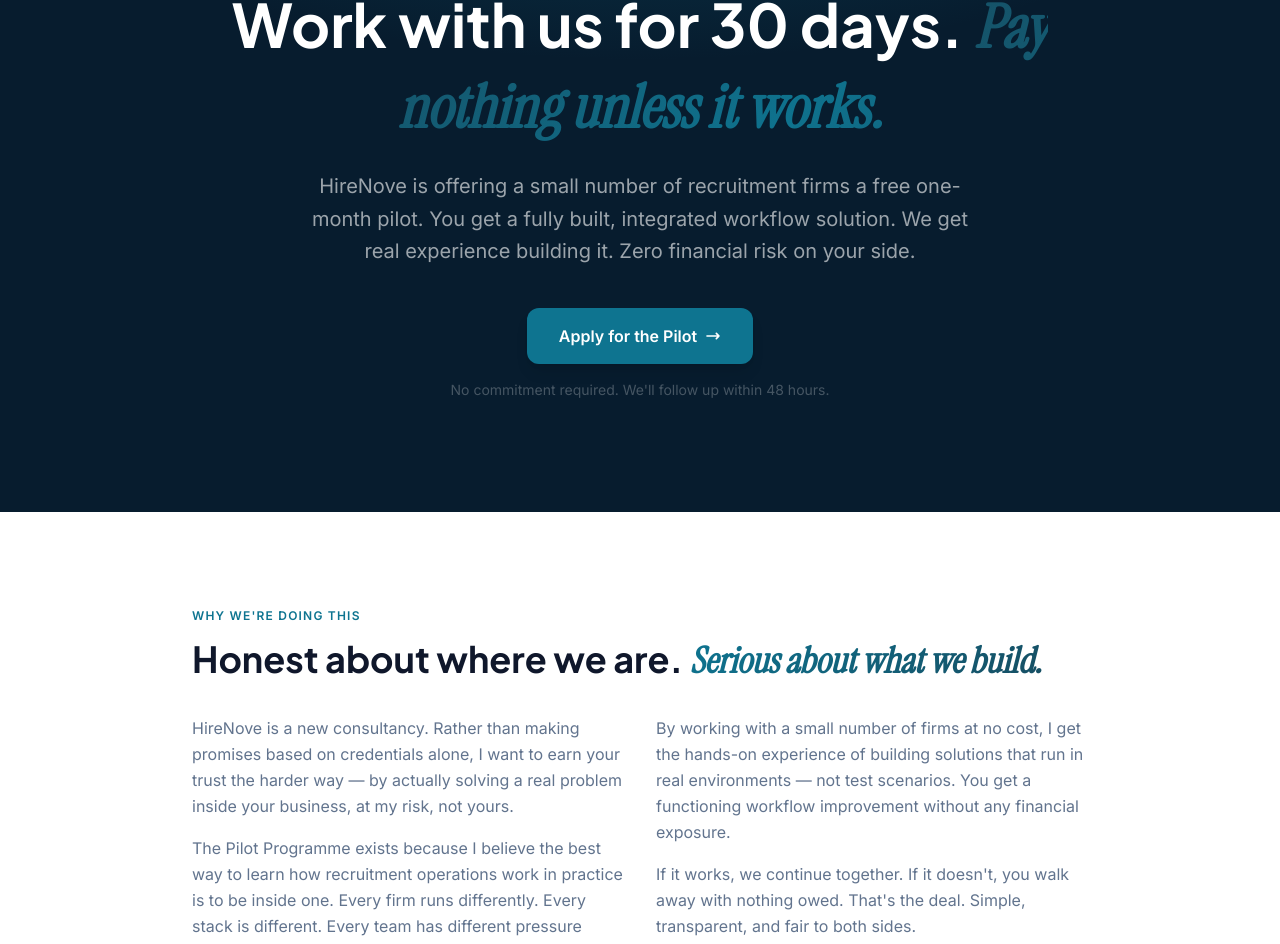
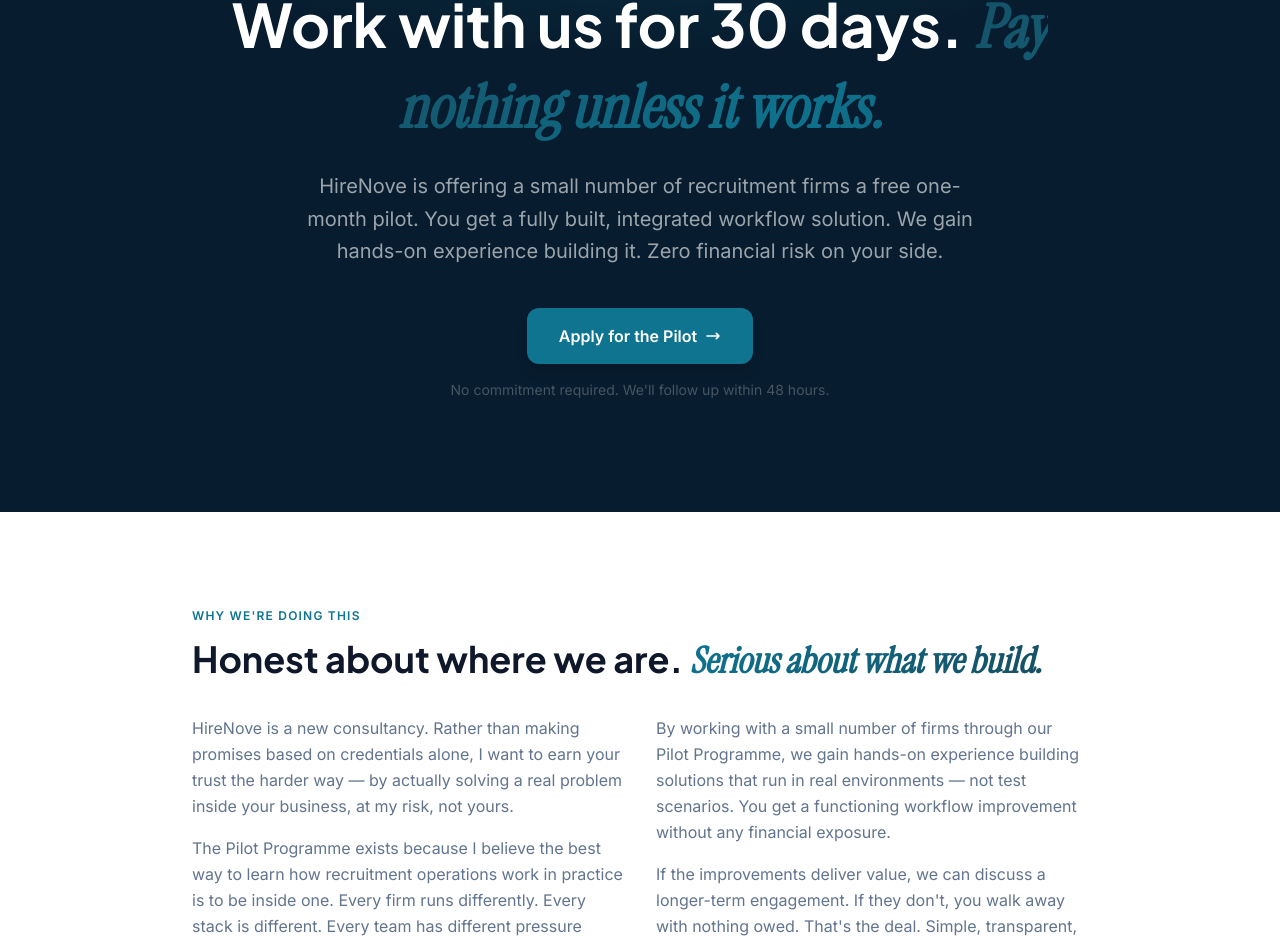
Before and after one commit to Anisabuilds/HireNove, a Next.js app: page /pilot in a window 1280 px wide. Shown: the part 228-1172 px from the top of the page. Built offline with nearby package versions, Linux system fonts and the light colour scheme.

Commit message:
update pilot page copy: remove 'free', use 'we', longer-term engagement

```diff
--- a/app/pilot/page.tsx
+++ b/app/pilot/page.tsx
@@ -118,7 +118,7 @@
             <span className="gradient-text font-serif-accent">Pay nothing unless it works.</span>
           </h1>
           <p className="text-lg sm:text-xl text-white/60 max-w-2xl mx-auto leading-relaxed mb-10">
-            HireNove is offering a small number of recruitment firms a free one-month pilot. You get a fully built, integrated workflow solution. We get real experience building it. Zero financial risk on your side.
+            HireNove is offering a small number of recruitment firms a free one-month pilot. You get a fully built, integrated workflow solution. We gain hands-on experience building it. Zero financial risk on your side.
           </p>
           <button
             onClick={() => document.dispatchEvent(new CustomEvent("openPilot"))}
@@ -165,10 +165,10 @@
               </div>
               <div className="space-y-4">
                 <p>
-                  By working with a small number of firms at no cost, I get the hands-on experience of building solutions that run in real environments — not test scenarios. You get a functioning workflow improvement without any financial exposure.
+                  By working with a small number of firms through our Pilot Programme, we gain hands-on experience building solutions that run in real environments — not test scenarios. You get a functioning workflow improvement without any financial exposure.
                 </p>
                 <p>
-                  If it works, we continue together. If it doesn't, you walk away with nothing owed. That's the deal. Simple, transparent, and fair to both sides.
+                  If the improvements deliver value, we can discuss a longer-term engagement. If they don't, you walk away with nothing owed. That's the deal. Simple, transparent, and fair to both sides.
                 </p>
               </div>
             </div>
```
